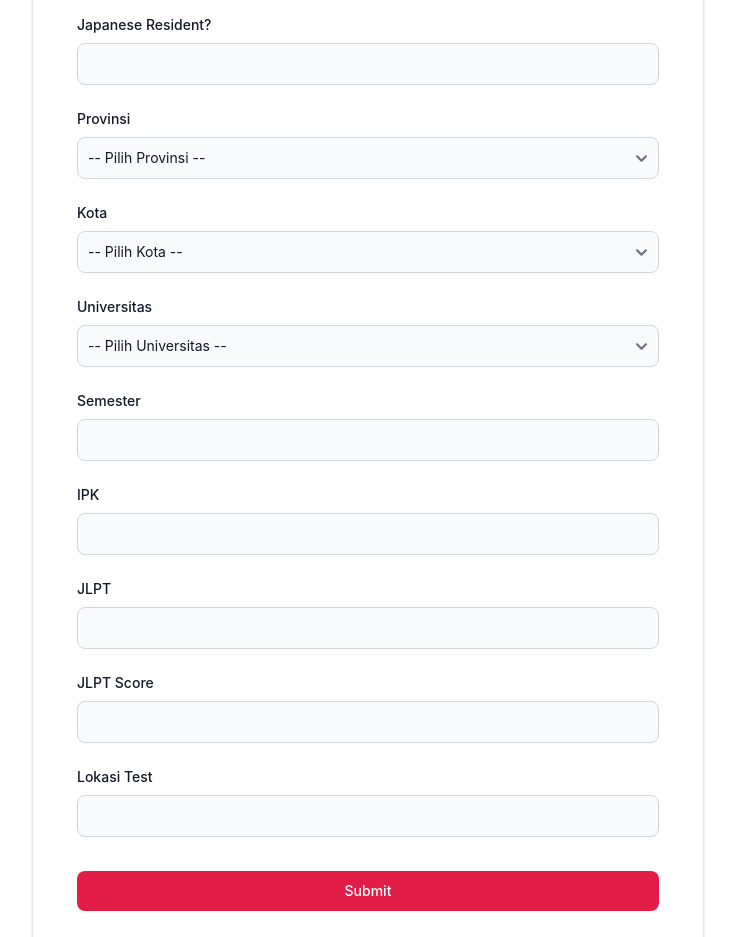
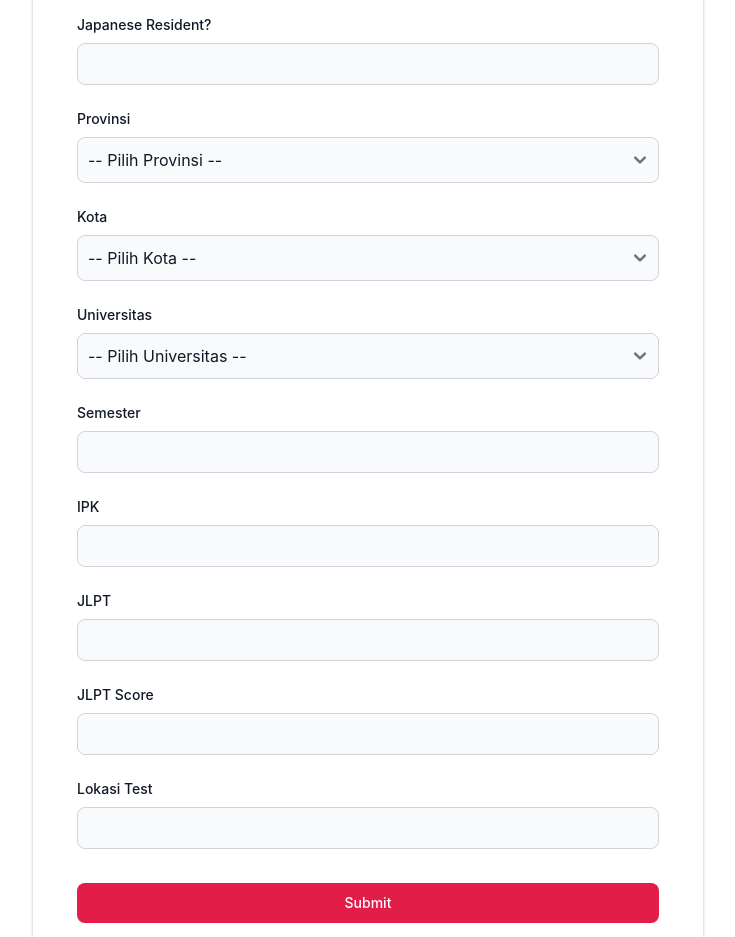
Before and after one commit to Reinhardjs/scholarship-registration-frontend, a React (Create React App) app: page /studies in a window 1280 px wide. Shown: the part 840-1777 px from the top of the page, without its empty margins (272-1007 px from the left). Built offline with nearby package versions, Linux system fonts and the light colour scheme.

Commit message:
chore(mext-registration): apply border-gray-900 to all text input component's on focus style

```diff
--- a/src/components/SelectInput.js
+++ b/src/components/SelectInput.js
@@ -13,7 +13,7 @@
         {labelString}
       </label>
       <select
-        className="form-select m-0 block w-full appearance-none rounded-lg border border-gray-300 bg-gray-50 bg-clip-padding bg-no-repeat p-2.5 text-gray-900 focus:border-primary-600 focus:ring-primary-600 dark:border-gray-600 dark:bg-gray-700 dark:text-white dark:placeholder-gray-400 dark:focus:border-blue-500 dark:focus:ring-blue-500 sm:text-sm"
+        className="form-select m-0 block w-full appearance-none rounded-lg border border-gray-300 bg-gray-50 bg-clip-padding bg-no-repeat p-2.5 text-gray-900 focus:border-gray-900 focus:ring-gray-900  dark:border-gray-600 dark:bg-gray-700 dark:text-white dark:placeholder-gray-400 dark:focus:border-gray-900 dark:focus:ring-gray-900"
         aria-label="Default select example"
         {...register(inputName, {
           required: true,
--- a/src/components/TextInput.js
+++ b/src/components/TextInput.js
@@ -20,7 +20,7 @@
         {labelString}
       </label>
       <input
-        className="block w-full rounded-lg border border-gray-300 bg-gray-50 p-2.5 text-gray-900 focus:border-primary-600 focus:ring-primary-600 dark:border-gray-600 dark:bg-gray-700 dark:text-white dark:placeholder-gray-400 dark:focus:border-blue-500 dark:focus:ring-blue-500 sm:text-sm"
+        className="block w-full rounded-lg border border-gray-300 bg-gray-50 p-2.5 text-gray-900 focus:border-gray-900 focus:ring-gray-900  dark:border-gray-600 dark:bg-gray-700 dark:text-white dark:placeholder-gray-400 dark:focus:border-gray-900 dark:focus:ring-gray-900 sm:text-sm"
         placeholder={placeholder}
         {...register(inputName, { required: isRequired, validate: validation })}
       />
```
